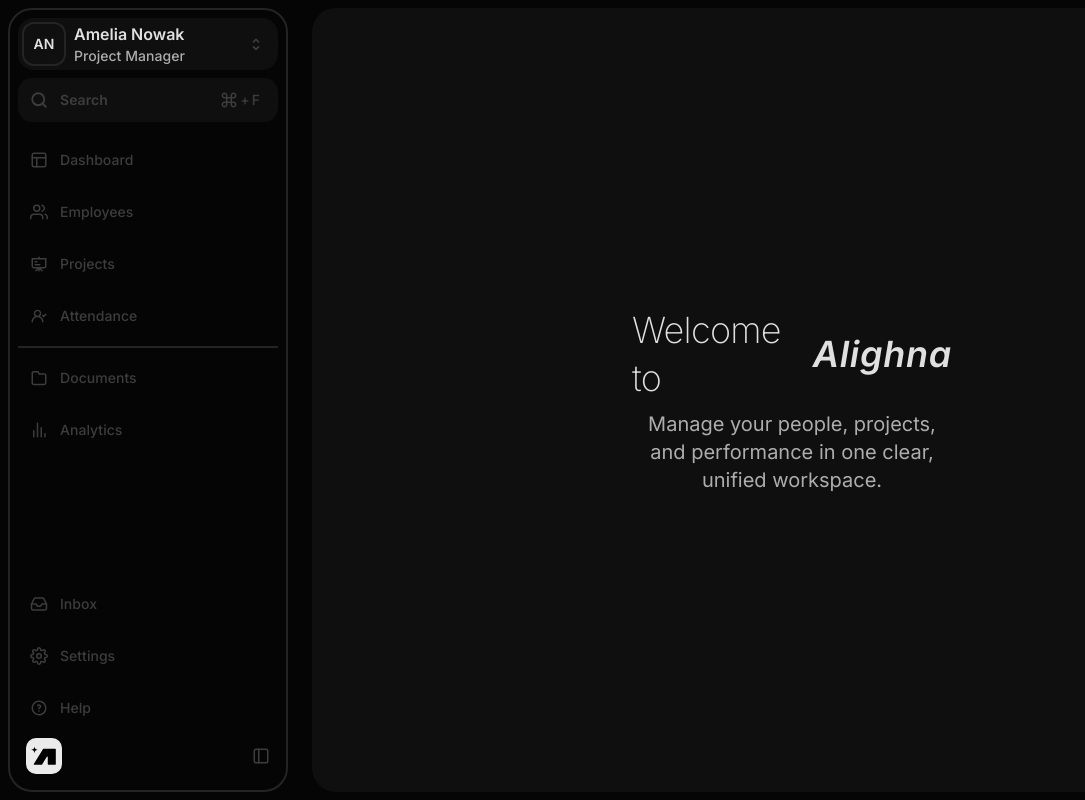
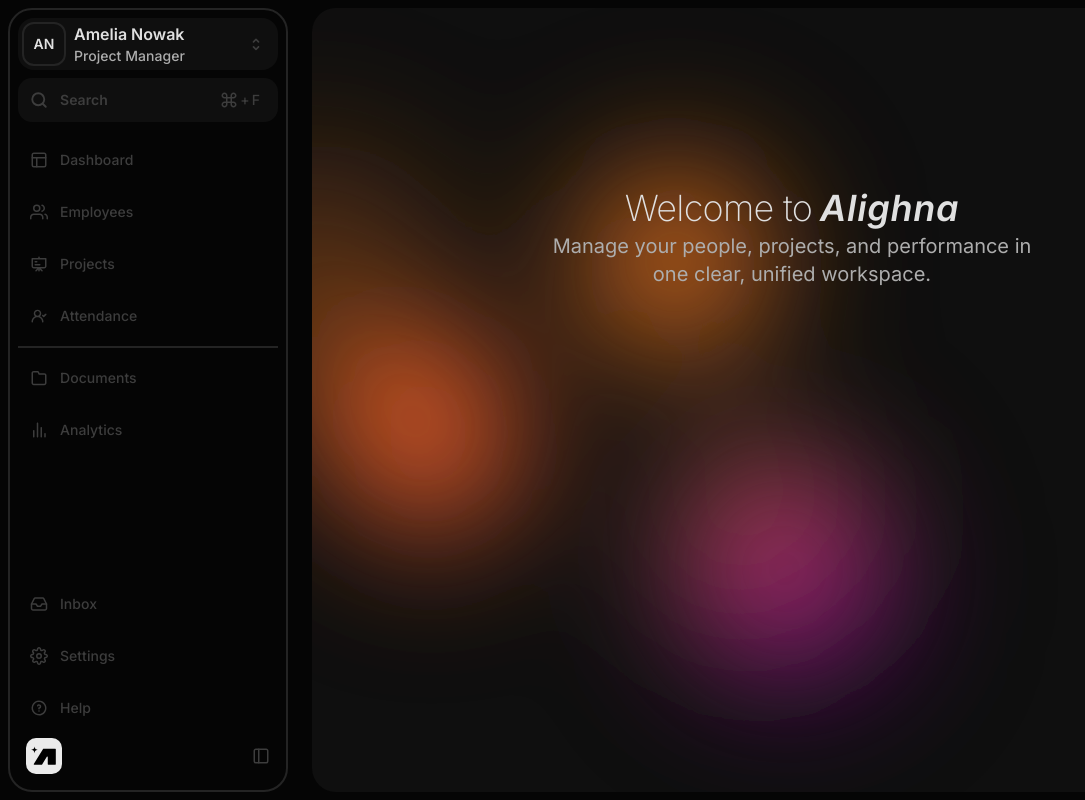
Before and after one commit to AmirtheAmir/Alighna, a React (Vite) app: page / in a window 1280 px wide. Shown: the whole page, without its empty margins (0-1085 px from the left). Built offline with nearby package versions, Linux system fonts and the light colour scheme.

Commit message:
animated backgound

```diff
--- a/src/App.jsx
+++ b/src/App.jsx
@@ -1,7 +1,6 @@
-import "./App.css";
 import { Route, Routes } from "react-router-dom";
 import Sidebar from "./components/Sidebar";
-import Employees from "./pages/Employees";
+import EmployeePage from "./pages/EmployeePage";
 import StartingPage from "./pages/StartingPage";
 
 function App() {
@@ -13,9 +12,9 @@
         <div  className="w-70 shrink-0">
           <Sidebar />
         </div>
-        <div className="min-w-0 flex-1">
+        <div className="min-w-0 flex-1 overflow-hidden">
           <Routes>
-            <Route path="/employees" element={<Employees />}/>
+            <Route path="/employees" element={<EmployeePage />}/>
             <Route path="/" element={<StartingPage />} />
           </Routes>
         </div>
--- a/src/components/EmployeeCard.jsx
+++ b/src/components/EmployeeCard.jsx
@@ -102,6 +102,8 @@
   useEffect(() => {
     setExpanded(!compact);
   }, [compact]);
+
+
 
   const statusKey = status?.toLowerCase();
   const statusStyle = STATUS_STYLES[statusKey] ?? STATUS_STYLES.active;
--- /dev/null
+++ b/src/components/MouseBubble.jsx
@@ -0,0 +1,63 @@
+import { useEffect, useRef } from "react";
+import "../../src/index.css";
+
+export default function MouseBubble() {
+  const bubbleRef = useRef(null);
+
+  // current position
+  const curX = useRef(0);
+  const curY = useRef(0);
+
+  // target (mouse) position
+  const tgX = useRef(0);
+  const tgY = useRef(0);
+
+  useEffect(() => {
+    const bubble = bubbleRef.current;
+    if (!bubble) return;
+
+    let animationId;
+    let started = false;
+    const move = () => {
+      // smooth interpolation
+      curX.current += (tgX.current - curX.current) / 10;
+      curY.current += (tgY.current - curY.current) / 10;
+
+      bubble.style.transform = `translate(${Math.round(
+        curX.current
+      )}px, ${Math.round(curY.current)}px) translate(-50%, -50%)`;
+
+      animationId = requestAnimationFrame(move);
+    };
+
+    // const onMouseMove = (e) => {
+    //   tgX.current = e.clientX;
+    //   tgY.current = e.clientY;
+    // };
+    const onMouseMove = (e) => {
+      // ✅ coords relative to the element’s offset parent (usually .gradient-bg)
+      const parent = bubble.offsetParent || bubble.parentElement;
+      const rect = parent.getBoundingClientRect();
+
+      tgX.current = e.clientX - rect.left;
+      tgY.current = e.clientY - rect.top;
+
+      // ✅ prevent “jump from 0,0” on first move
+      if (!started) {
+        started = true;
+        curX.current = tgX.current;
+        curY.current = tgY.current;
+      }
+    };
+
+    window.addEventListener("mousemove", onMouseMove);
+    move();
+
+    return () => {
+      window.removeEventListener("mousemove", onMouseMove);
+      cancelAnimationFrame(animationId);
+    };
+  }, []);
+
+  return <div ref={bubbleRef} className="interactive" />;
+}
--- a/src/index.css
+++ b/src/index.css
@@ -43,6 +43,16 @@
 
   /* font styles */
   --font-sans: "Inter", sans-serif;
+
+  /* background gradient colors */
+  --color1:  75, 0, 130;
+  --color2: 210, 105, 30;
+  --color3:  216, 87, 42;
+  --color4: 241, 141, 56;
+  --color5: 249, 215, 131;
+  --color-interactive: 210, 105, 30;
+  --circle-size: 60%;
+  --blending: hard-light;
 }
 
 body {
@@ -217,7 +227,7 @@
   font-style: normal;
   line-height: 23px;
   letter-spacing: 0em;
-  color: #C0C0C0;
+  color: #c0c0c0;
 }
 
 .logo-text {
@@ -226,10 +236,14 @@
   font-style: normal;
   line-height: 23px;
   letter-spacing: 0em;
-  color: #C0C0C0;
+  color: #c0c0c0;
 }
 
-
+.dragging {
+  user-select: none; /* Standard */
+  -webkit-user-select: none; /* Safari */
+  cursor: grabbing;
+}
 
 .custom-scroll::-webkit-scrollbar {
   width: 4px;
@@ -243,5 +257,201 @@
   background: var(--color-border-secondary);
 }
 
-.scrollbar-none::-webkit-scrollbar { display: none; }
-.scrollbar-none { -ms-overflow-style: none; scrollbar-width: none; }
+.scrollbar-none::-webkit-scrollbar {
+  display: none;
+}
+.scrollbar-none {
+  -ms-overflow-style: none;
+  scrollbar-width: none;
+}
+
+/* background moving */
+@keyframes moveInCircle {
+  0% {
+    transform: rotate(0deg);
+  }
+
+  50% {
+    transform: rotate(180deg);
+  }
+
+  100% {
+    transform: rotate(360deg);
+  }
+}
+
+@keyframes moveVertical {
+  0% {
+    transform: translateY(-50%);
+  }
+
+  50% {
+    transform: translateY(50%);
+  }
+
+  100% {
+    transform: translateY(-50%);
+  }
+}
+
+@keyframes moveHorizontal {
+  0% {
+    transform: translateX(-50%) translateY(-10%);
+  }
+
+  50% {
+    transform: translateX(50%) translateY(10%);
+  }
+
+  100% {
+    transform: translateX(-50%) translateY(-10%);
+  }
+}
+
+.gradient-bg {
+  width: 100%;
+  height: 100%;
+  position: relative;
+  overflow: hidden;
+  top: 0;
+  left: 0;
+
+
+  svg {
+    position: fixed;
+    top: 0;
+    left: 0;
+    width: 0;
+    height: 0;
+  }
+
+  .gradients-container {
+    filter: url(#goo) blur(60px);
+    width: 100%;
+    height: 100%;
+  }
+
+  .g1 {
+    position: absolute;
+    background: radial-gradient(
+        circle at center,
+        rgba(var(--color1), 0.8) 0,
+        rgba(var(--color1), 0) 50%
+      )
+      no-repeat;
+    mix-blend-mode: var(--blending);
+
+    width: var(--circle-size);
+    height: var(--circle-size);
+    top: calc(50% - var(--circle-size) / 2);
+    left: calc(50% - var(--circle-size) / 2);
+
+    transform-origin: center center;
+    animation: moveVertical 30s ease infinite;
+
+    opacity: 1;
+  }
+
+  .g2 {
+    position: absolute;
+    background: radial-gradient(
+        circle at center,
+        rgba(var(--color2), 0.8) 0,
+        rgba(var(--color2), 0) 50%
+      )
+      no-repeat;
+    mix-blend-mode: var(--blending);
+
+    width: var(--circle-size);
+    height: var(--circle-size);
+    top: calc(50% - var(--circle-size) / 2);
+    left: calc(50% - var(--circle-size) / 2);
+
+    transform-origin: calc(50% - 400px);
+    animation: moveInCircle 20s reverse infinite;
+
+    opacity: 1;
+  }
+
+  .g3 {
+    position: absolute;
+    background: radial-gradient(
+        circle at center,
+        rgba(var(--color3), 0.8) 0,
+        rgba(var(--color3), 0) 50%
+      )
+      no-repeat;
+    mix-blend-mode: var(--blending);
+
+    width: var(--circle-size);
+    height: var(--circle-size);
+    top: calc(50% - var(--circle-size) / 2 + 200px);
+    left: calc(50% - var(--circle-size) / 2 - 500px);
+
+    transform-origin: calc(50% + 400px);
+    animation: moveInCircle 40s linear infinite;
+
+    opacity: 1;
+  }
+
+  .g4 {
+    position: absolute;
+    background: radial-gradient(
+        circle at center,
+        rgba(var(--color4), 0.8) 0,
+        rgba(var(--color4), 0) 50%
+      )
+      no-repeat;
+    mix-blend-mode: var(--blending);
+
+    width: var(--circle-size);
+    height: var(--circle-size);
+    top: calc(50% - var(--circle-size) / 2);
+    left: calc(50% - var(--circle-size) / 2);
+
+    transform-origin: calc(50% - 200px);
+    animation: moveHorizontal 40s ease infinite;
+
+    opacity: 0.6;
+  }
+
+  .g5 {
+    position: absolute;
+    background: radial-gradient(
+        circle at center,
+        rgba(var(--color5), 0.8) 0,
+        rgba(var(--color5), 0) 50%
+      )
+      no-repeat;
+    mix-blend-mode: var(--blending);
+
+    width: calc(var(--circle-size) * 2);
+    height: calc(var(--circle-size) * 2);
+    top: calc(50% - var(--circle-size));
+    left: calc(50% - var(--circle-size));
+
+    transform-origin: calc(50% - 800px) calc(50% + 200px);
+    animation: moveInCircle 20s ease infinite;
+
+    opacity: 1;
+  }
+
+  .interactive {
+    position: absolute;
+    background: radial-gradient(
+        circle at center,
+        rgba(var(--color-interactive), 0.8) 0,
+        rgba(var(--color-interactive), 0) 50%
+      )
+      no-repeat;
+    mix-blend-mode: var(--blending);
+    /* width: 100%;
+    height: 100%; */
+    top: 0;
+  left: 0;
+     width: 600px;   /* you can tweak */
+  height: 600px;
+
+    opacity: 0.6;
+  }
+}
--- a/src/pages/Employees.jsx
+++ b/src/pages/EmployeePage.jsx
@@ -1,4 +1,4 @@
-import Breadcrumbs from "../components/Breadcrumbs";
+import Breadcrumbs from "../components/Breadcrumbs.jsx";
 import PlusIcon from "../assets/icons/plus.svg?react";
 import SearchIcon from "../assets/icons/search.svg?react";
 import MiniIcon from "../assets/icons/mini.svg?react";
@@ -6,17 +6,8 @@
 import EmployeeCard from "../components/EmployeeCard.jsx";
 import { useState, useMemo } from "react";
 import useDragScroll from "../components/UseDragScroll.jsx";
-// import andreas from "../assets/images/andreas.jpg";
-// import anton from "../assets/images/anton.jpg";
-// import anna from "../assets/images/anna.jpg";
-// import alva from "../assets/images/alva.jpeg";
-// import adam from "../assets/images/adam.jpg";
-// import amanda from "../assets/images/amanda.jpg";
-// import eric from "../assets/images/eric.jpg";
-// import sofia from "../assets/images/sofia.jpg";
-// import lucas from "../assets/images/lucas.jpg";
 
-function Employees() {
+function EmployeePage() {
   const [compact, setCompact] = useState(false);
   const toggleCompact = () => setCompact((v) => !v);
 
@@ -431,4 +422,4 @@
   );
 }
 
-export default Employees;
+export default  EmployeePage;
--- a/src/pages/StartingPage.jsx
+++ b/src/pages/StartingPage.jsx
@@ -1,16 +1,45 @@
+import MouseBubble from "../components/MouseBubble";
 export default function StartingPage() {
   return (
-    <div className="h-full bg-bg-surface-primary w-100vw overflow-y-auto rounded-3xl flex justify-center items-center">
-      <div className="flex flex-col justify-center items-center gap-2 w-1/3">
+    <div className="h-full bg-bg-surface-primary w-full overflow-hidden rounded-3xl flex justify-center items-center">
+      <div className="flex flex-col justify-center gradient-bg items-center gap-2 ">
+        <div className="flex flex-col items-center z-10 w-2/4 mt-44 ">
           <div className="flex flew-row gap-2 items-center">
             <span className="text-primary size-3xl-400">Welcome to</span>
             <span className="text-primary size-3xl-600">Alighna</span>
           </div>
           <div>
             <h2 className="text-secondary size-xl-400 text-center">
-            Manage your people, projects, and performance in one clear, unified
-            workspace.
+              Manage your people, projects, and performance in one clear,
+              unified workspace.
             </h2>
+          </div>
+        </div>
+        <svg xmlns="http://www.w3.org/2000/svg">
+          <defs>
+            <filter id="goo">
+              <feGaussianBlur
+                in="SourceGraphic"
+                stdDeviation="10"
+                result="blur"
+              />
+              <feColorMatrix
+                in="blur"
+                mode="matrix"
+                values="1 0 0 0 0  0 1 0 0 0  0 0 1 0 0  0 0 0 18 -8"
+                result="goo"
+              />
+              <feBlend in="SourceGraphic" in2="goo" />
+            </filter>
+          </defs>
+        </svg>
+        <div className="gradients-container">
+          <div className="g1"></div>
+          <div className="g2"></div>
+          <div className="g3"></div>
+          <div className="g4"></div>
+          <div className="g5"></div>
+          <MouseBubble />
         </div>
       </div>
     </div>
```
Also changed, not shown: src/App.css (deleted), 1 other file (tests, documents, lock files or other folders). Lines whose indentation alone changed are shown as unchanged.
